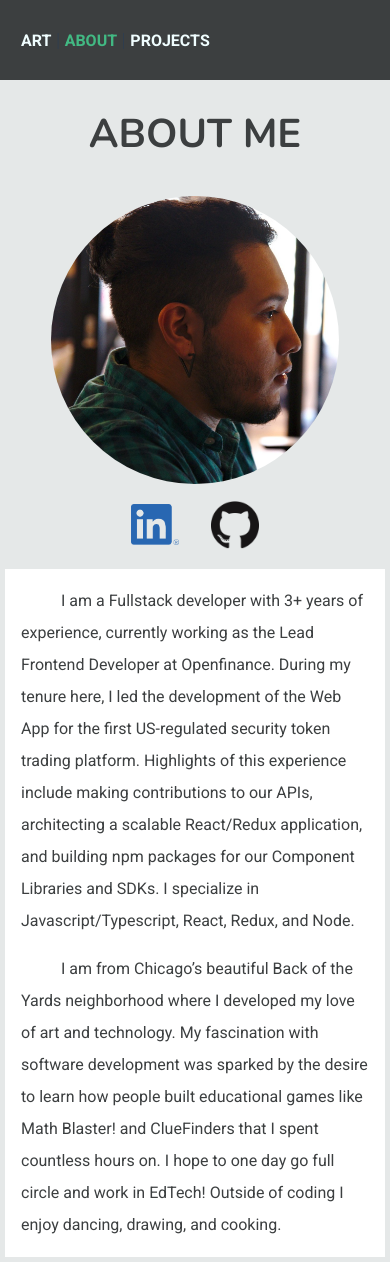
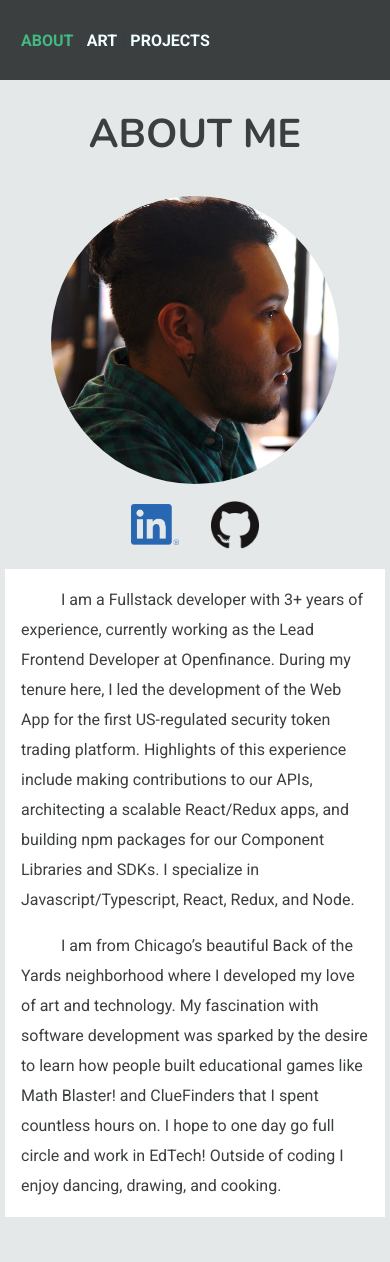
Before and after one commit to raycoti/personalSite, a Vue app: page /about in a window 390 px wide. After the commit the page ends 1222 px from the top, so only its background shows below. Built offline with nearby package versions, Linux system fonts and the light colour scheme.

Commit message:
updates navbar, about me

```diff
--- a/src/common.scss
+++ b/src/common.scss
@@ -7,7 +7,6 @@
 
 html, body {
   margin: 0;
-  height: 100vh;
 }
 
 #nav {
--- a/src/components/Nav.vue
+++ b/src/components/Nav.vue
@@ -1,7 +1,7 @@
 <template>
     <div id="nav">
+      <router-link v-on:click.native="onClick" to="/about">About</router-link> |
       <router-link v-on:click.native="onClick" to="/art">Art</router-link> |
-      <router-link v-on:click.native="onClick" to="/about">About</router-link> |
       <router-link v-on:click.native="onClick" to="/projects">Projects</router-link>
     </div>
 </template>
--- a/src/views/About.scss
+++ b/src/views/About.scss
@@ -80,9 +80,9 @@
     padding: 5px;
     p{
       text-align: left;
-      line-height: 2rem;
+      line-height: 30px;
       padding: 1em 1rem;
-      font-size: 1rem;
+      font-size: 16px;
       &:first-child{
         padding-bottom: 0;
         padding-top: 1rem;
--- a/src/views/About.vue
+++ b/src/views/About.vue
@@ -13,7 +13,7 @@
               as the Lead Frontend Developer at Openfinance. During my tenure here, I led the
               development of the Web App for the first US-regulated security token trading
               platform. Highlights of this experience include making contributions to our APIs,
-              architecting a scalable React/Redux application,
+              architecting a scalable React/Redux apps,
               and building npm packages for our Component Libraries and SDKs.
               I specialize in Javascript/Typescript, React, Redux, and Node.
             </p>
--- a/src/views/Art.vue
+++ b/src/views/Art.vue
@@ -30,7 +30,6 @@ export default {
   },
   methods: {
     lazyLoad() {
-      console.log('scroll');
       const ref = this.lazyLoad;
       let lazyImages = [].slice.call(document.querySelectorAll('img.lazy'));
       let active = false;
```
